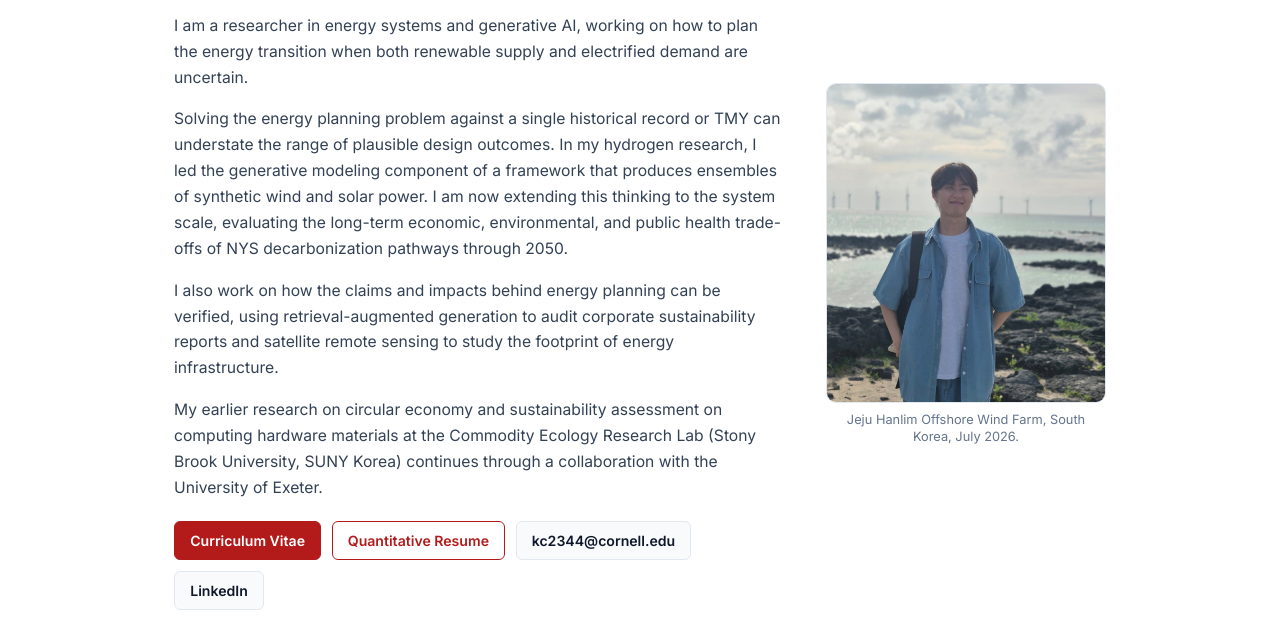
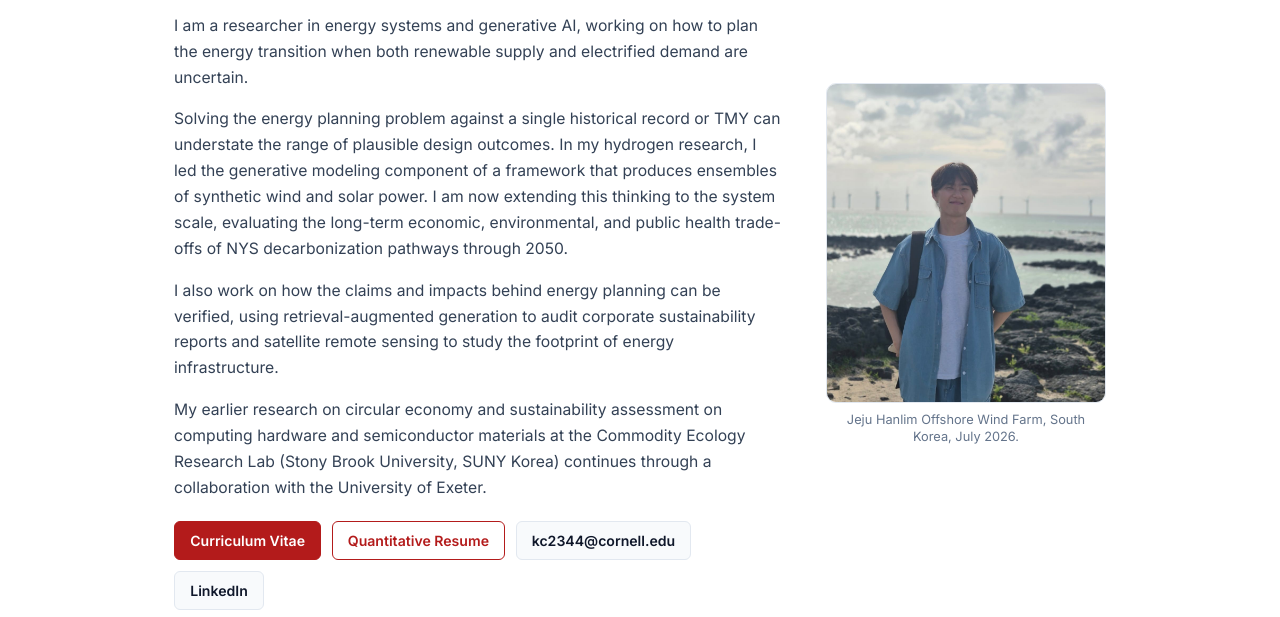
Before and after one commit to kangmincho2/kangmincho2.github.io, a plain HTML site: page index.html in a window 1280 px wide. Shown: the part 183-800 px from the top of the page. Drawn offline with nearby package versions, Linux system fonts and the light colour scheme.

Commit message:
Update index.html

```diff
--- a/index.html
+++ b/index.html
@@ -433,7 +433,7 @@
           I also work on how the claims and impacts behind energy planning can be verified, using retrieval-augmented generation to audit corporate sustainability reports and satellite remote sensing to study the footprint of energy infrastructure.
         </p>
         <p class="bio-text">
-          My earlier research on circular economy and sustainability assessment on computing hardware materials at the Commodity Ecology Research Lab (Stony Brook University, SUNY Korea) continues through a collaboration with the University of Exeter.
+          My earlier research on circular economy and sustainability assessment on computing hardware and semiconductor materials at the Commodity Ecology Research Lab (Stony Brook University, SUNY Korea) continues through a collaboration with the University of Exeter.
         </p>
         <!--[cite: 1] -->
         <div class="link-buttons">
```
